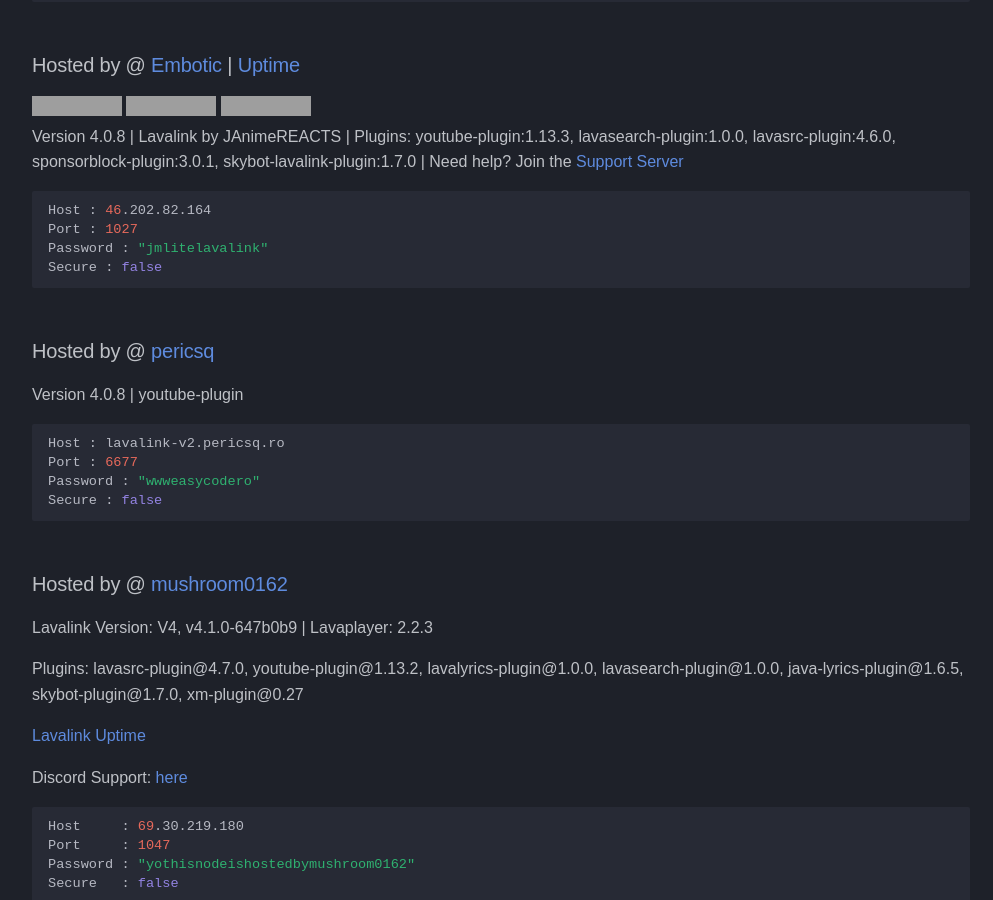
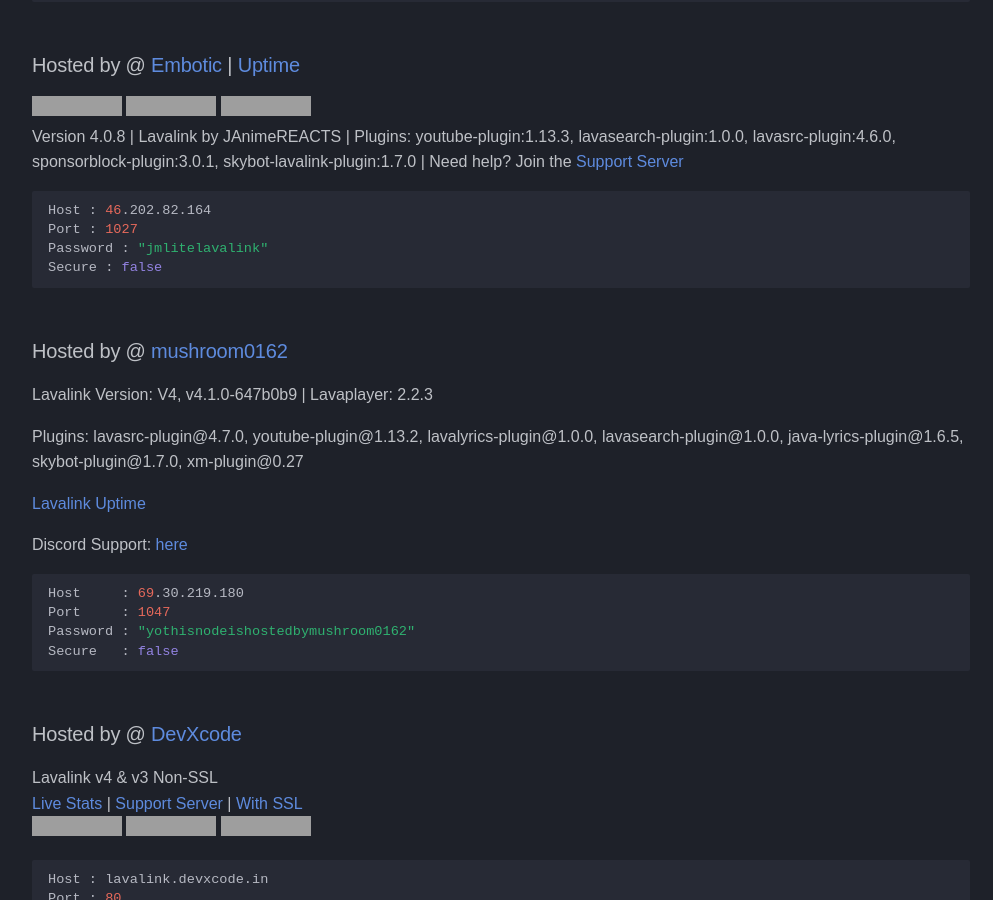
Before and after one commit to DarrenOfficial/lavalink-list, an MkDocs documentation site: the page built from docs/NoSSL/Lavalink-NonSSL.md, in a window 1280 px wide and 900 px high, scrolled down 1845 px, cut to the strip 0-900 px from the top of the window. Shown: the whole strip, without its empty margins (14-1007 px from the left). Built offline with MkDocs 1.6.1 and Material for MkDocs 9.7.7, drawn with Linux system fonts in a browser that asks for light colours; some web fonts are replaced; comment, search, counter and statistics services are not loaded; a style sheet for code colours, icons or effects is not loaded; grey boxes are pictures that could not be loaded.

Commit message:
Update Lavalink-NonSSL.md (#717)

````diff
--- a/docs/NoSSL/Lavalink-NonSSL.md
+++ b/docs/NoSSL/Lavalink-NonSSL.md
@@ -100,15 +100,6 @@ Password : "jmlitelavalink"
 Secure : false
 ```
 
-### Hosted by @ [pericsq](https://discord.com/users/1104190543120044123)
-Version 4.0.8 | youtube-plugin <br />
-```bash
-Host : lavalink-v2.pericsq.ro
-Port : 6677
-Password : "wwweasycodero"
-Secure : false
-```
-
 ### Hosted by @ [mushroom0162](https://discord.com/users/1053363102017662976)
 Lavalink Version: V4, v4.1.0-647b0b9 | Lavaplayer: 2.2.3
 
````
